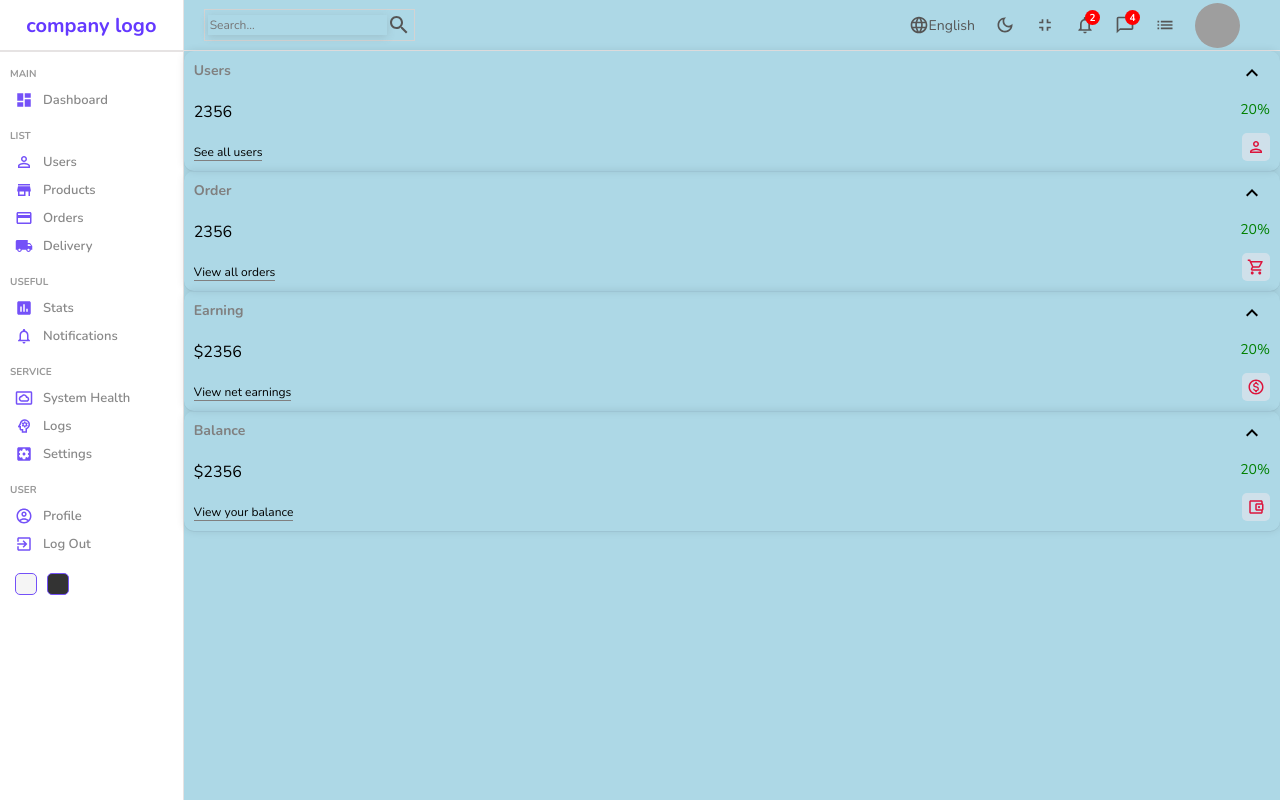
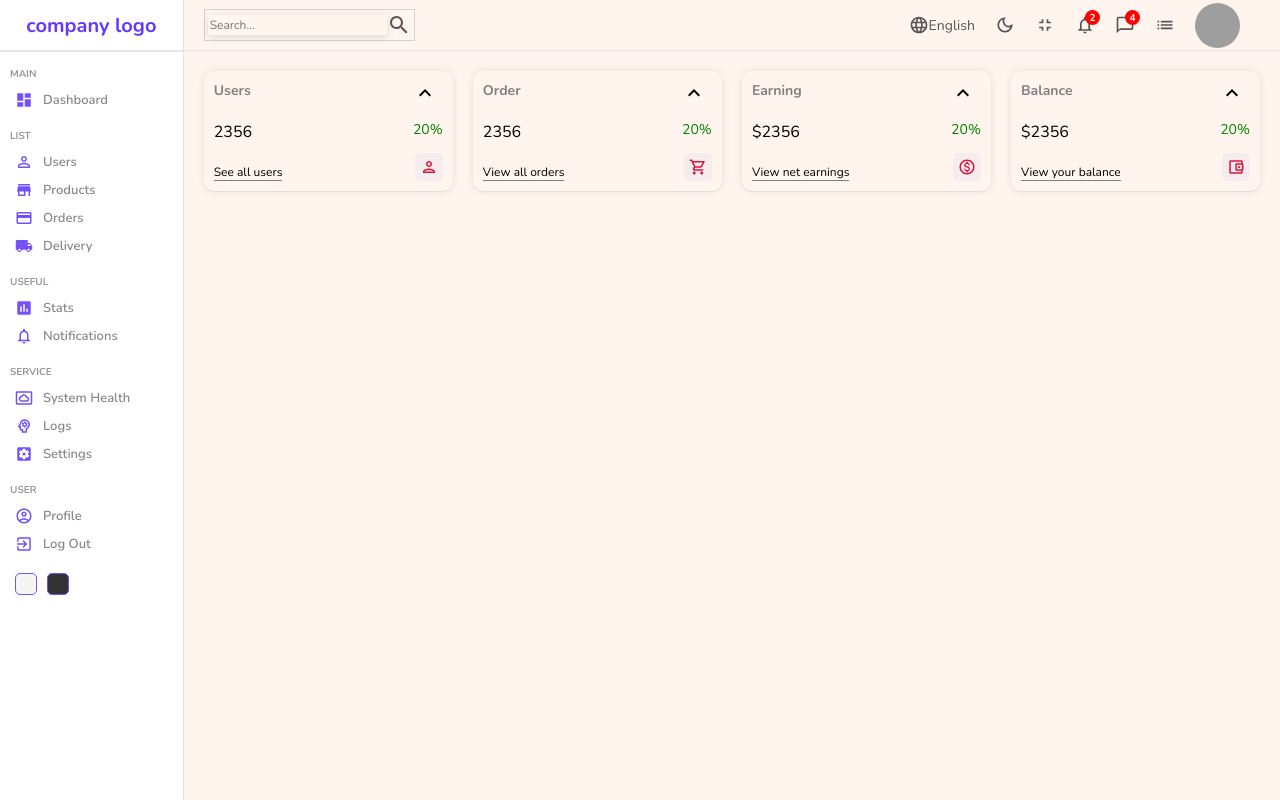
Before and after one commit to Fedi-jou/Admin_dashboard_reactjs, a React (Create React App) app: page / in a window 1280 px wide. Built offline with nearby package versions, Linux system fonts and the light colour scheme; grey boxes are pictures that could not be loaded.

Commit message:
bg change

```diff
--- a/src/pages/home/home.scss
+++ b/src/pages/home/home.scss
@@ -1,7 +1,12 @@
 .home{
     display: flex;
     .homecontainer {
-        background-color: lightblue;
+        background-color: rgb(255,245,238);
         flex: 6;
     }
+    .widgets {
+        display: flex;
+        padding: 20px;
+        gap :20px;
+    }
 }
```
